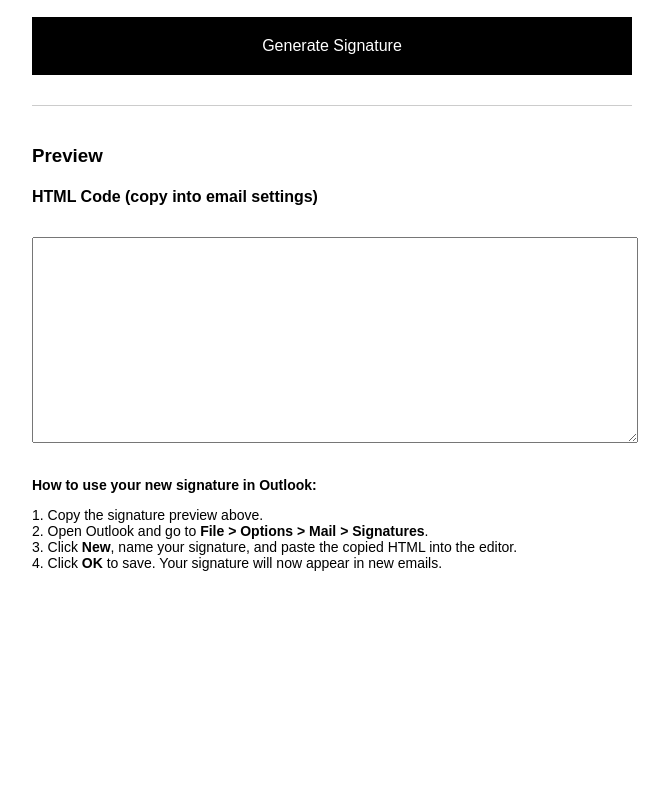
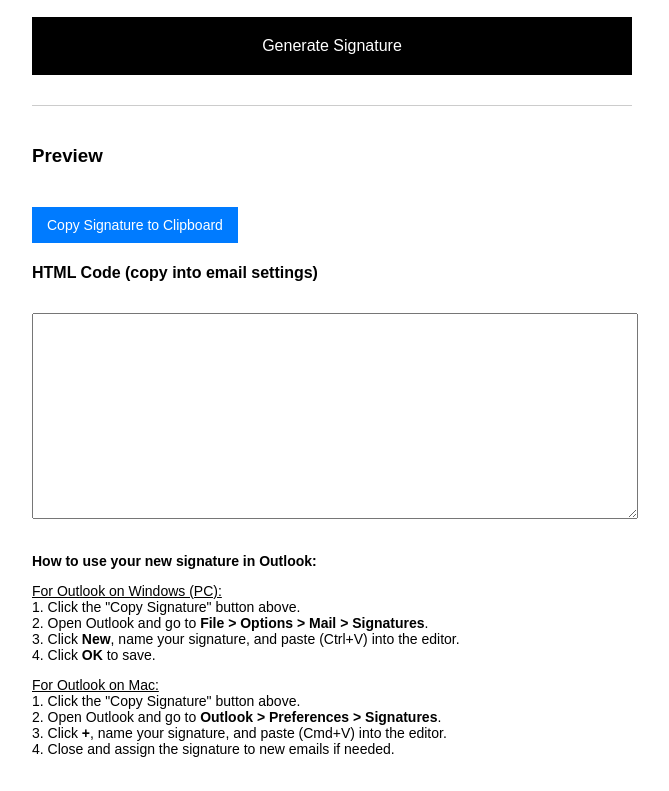
Before and after one commit to DuniUK/email-footer, a plain HTML site: page index.html in a window 1280 px wide. Shown: the part 884-1675 px from the top of the page, without its empty margins (308-977 px from the left). Before the commit the page ends 1489 px from the top, so only its background shows below. Drawn offline with Linux system fonts and the light colour scheme.

Commit message:
Add files via upload
Replace old index.html with working version

```diff
--- a/index.html
+++ b/index.html
@@ -59,21 +59,54 @@
   <div id="signature">
     <h3>Preview</h3>
     <div id="signaturePreview"></div>
+<div style="margin-top: 20px;">
+  <button onclick="copySignature()" style="background-color: #007bff; color: #fff; padding: 10px 15px; font-size: 14px; border: none; cursor: pointer;">
+    Copy Signature to Clipboard
+  </button>
+</div>
+
     <h4>HTML Code (copy into email settings)</h4>
     <textarea id="signatureHTML" readonly></textarea>
   </div>
 
   <div style="margin-top: 30px; font-size: 14px;">
     <strong>How to use your new signature in Outlook:</strong>
-    <p>
-      1. Copy the signature preview above.<br>
-      2. Open Outlook and go to <strong>File > Options > Mail > Signatures</strong>.<br>
-      3. Click <strong>New</strong>, name your signature, and paste the copied HTML into the editor.<br>
-      4. Click <strong>OK</strong> to save. Your signature will now appear in new emails.
-    </p>
-  </div>
+  <p><u>For Outlook on Windows (PC):</u><br>
+    1. Click the "Copy Signature" button above.<br>
+    2. Open Outlook and go to <strong>File > Options > Mail > Signatures</strong>.<br>
+    3. Click <strong>New</strong>, name your signature, and paste (Ctrl+V) into the editor.<br>
+    4. Click <strong>OK</strong> to save.</p>
 
-  <script>
+  <p><u>For Outlook on Mac:</u><br>
+    1. Click the "Copy Signature" button above.<br>
+    2. Open Outlook and go to <strong>Outlook > Preferences > Signatures</strong>.<br>
+    3. Click <strong>+</strong>, name your signature, and paste (Cmd+V) into the editor.<br>
+    4. Close and assign the signature to new emails if needed.</p>
+</div>
+
+
+<script>
+  function copySignature() {
+    const temp = document.createElement("div");
+    temp.innerHTML = document.getElementById("signaturePreview").innerHTML;
+    document.body.appendChild(temp);
+
+    const range = document.createRange();
+    range.selectNode(temp);
+    window.getSelection().removeAllRanges();
+    window.getSelection().addRange(range);
+
+    try {
+      document.execCommand("copy");
+      alert("Signature copied to clipboard.");
+    } catch (err) {
+      alert("Failed to copy signature.");
+    }
+
+    window.getSelection().removeAllRanges();
+    document.body.removeChild(temp);
+  }
+
     document.getElementById("signatureForm").addEventListener("submit", function(e) {
       e.preventDefault();
       const fullName = document.getElementById("fullName").value;
@@ -108,6 +141,8 @@
       document.getElementById("signaturePreview").innerHTML = signatureHTML;
       document.getElementById("signatureHTML").value = signatureHTML;
     });
-  </script>
+</script>
+
+
 </body>
 </html>
```
